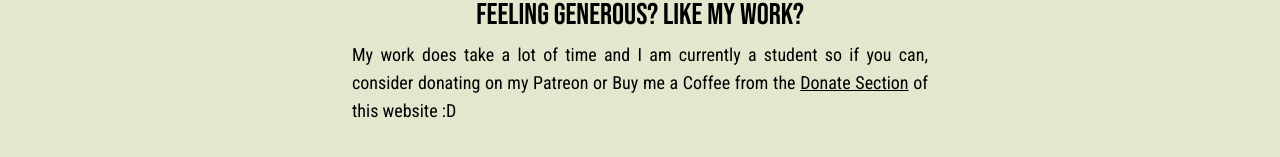
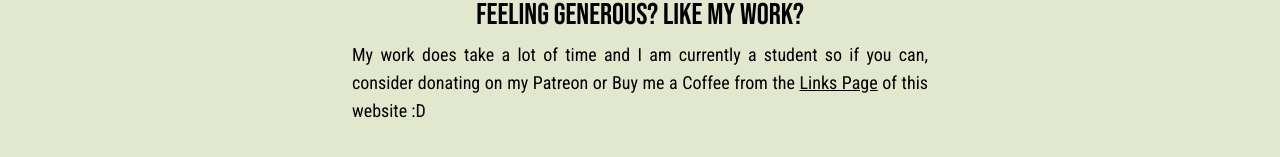
Before and after one commit to godmodemaker/godmodemaker.github.com, a React (Vite) app: page / in a window 1280 px wide. Shown: the part 499-656 px from the top of the page. Built offline with nearby package versions, Linux system fonts and the light colour scheme.

Commit message:
Add functionality to home page links

```diff
--- a/src/App.tsx
+++ b/src/App.tsx
@@ -10,7 +10,7 @@ function App() {
   const [selectedComponent, setSelectedComponent] = useState<string>("Home");
 
   const components: { [key: string]: any } = {
-    Home: <Home />,
+    Home: <Home setCurrentPage={setSelectedComponent} />,
     About: <About />,
     Links: <Links />,
     GodModes: <GodModes />,
--- a/src/components/Home.tsx
+++ b/src/components/Home.tsx
@@ -1,6 +1,10 @@
 import { useEffect } from "react";
 
-const Home = () => {
+interface Props {
+  setCurrentPage: (pageName: string) => void;
+}
+
+const Home = ({ setCurrentPage }: Props) => {
   useEffect(() => {
     document.title = "Home | God Mode Maker";
   }, []);
@@ -22,10 +26,16 @@ const Home = () => {
         and people who already know the drill, head on to the God Modes!
       </p>
       <div className="flex justify-center mt-3 md:mt-0 lg:mt-3">
-        <button className="mr-8 uppercase bg-secondary text-primary px-5 py-2 rounded-lg">
+        <button
+          onClick={() => setCurrentPage("GodModes")}
+          className="mr-8 uppercase bg-secondary text-primary px-5 py-2 rounded-lg"
+        >
           God Modes
         </button>
-        <button className="uppercase bg-highlight text-secondary px-5 py-2 rounded-lg">
+        <button
+          onClick={() => setCurrentPage("Help")}
+          className="uppercase bg-highlight text-secondary px-5 py-2 rounded-lg"
+        >
           Help Area
         </button>
       </div>
@@ -36,8 +46,13 @@ const Home = () => {
       <p className="pt-2 text-lg text-justify">
         My work does take a lot of time and I am currently a student so if you
         can, consider donating on my Patreon or Buy me a Coffee from the{" "}
-        <a className="underline hover:cursor-pointer">Donate Section</a> of this
-        website :D
+        <a
+          onClick={() => setCurrentPage("Links")}
+          className="underline hover:cursor-pointer"
+        >
+          Links Page
+        </a>{" "}
+        of this website :D
       </p>
     </div>
   );
```
